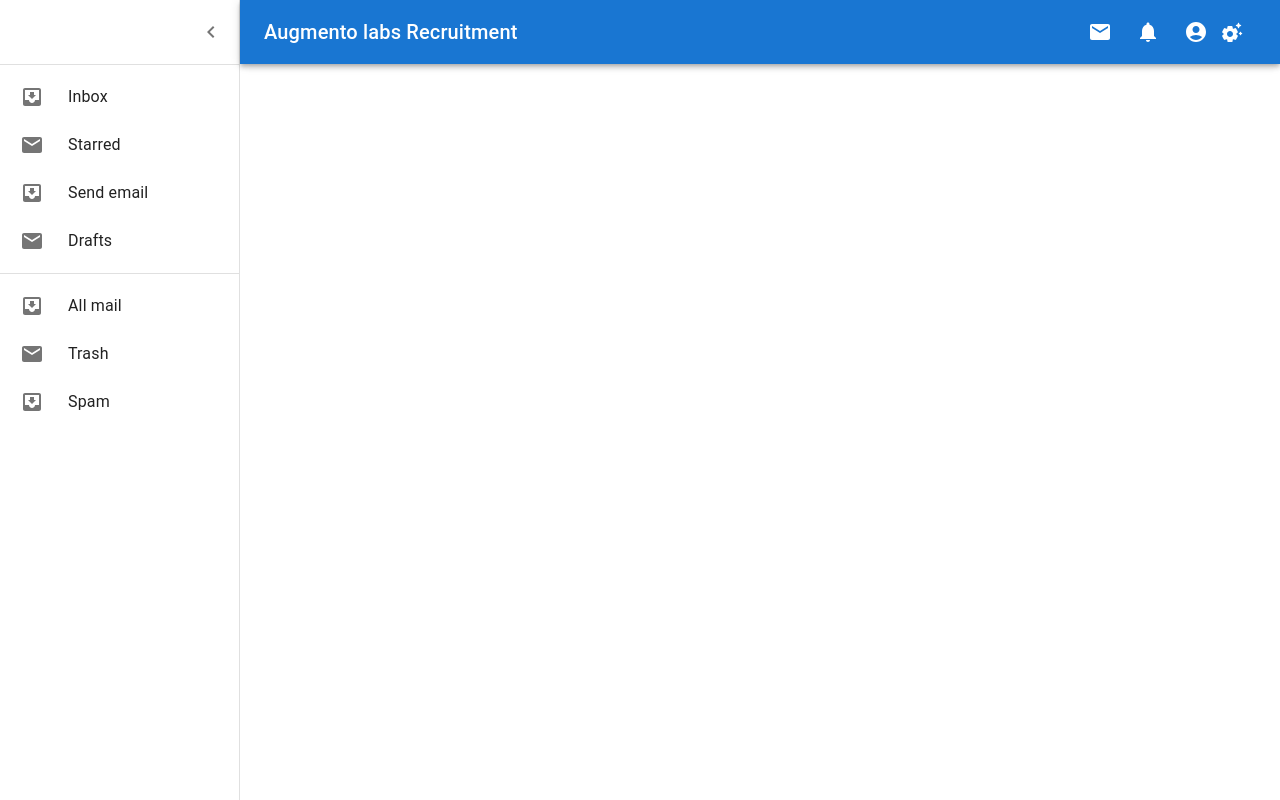
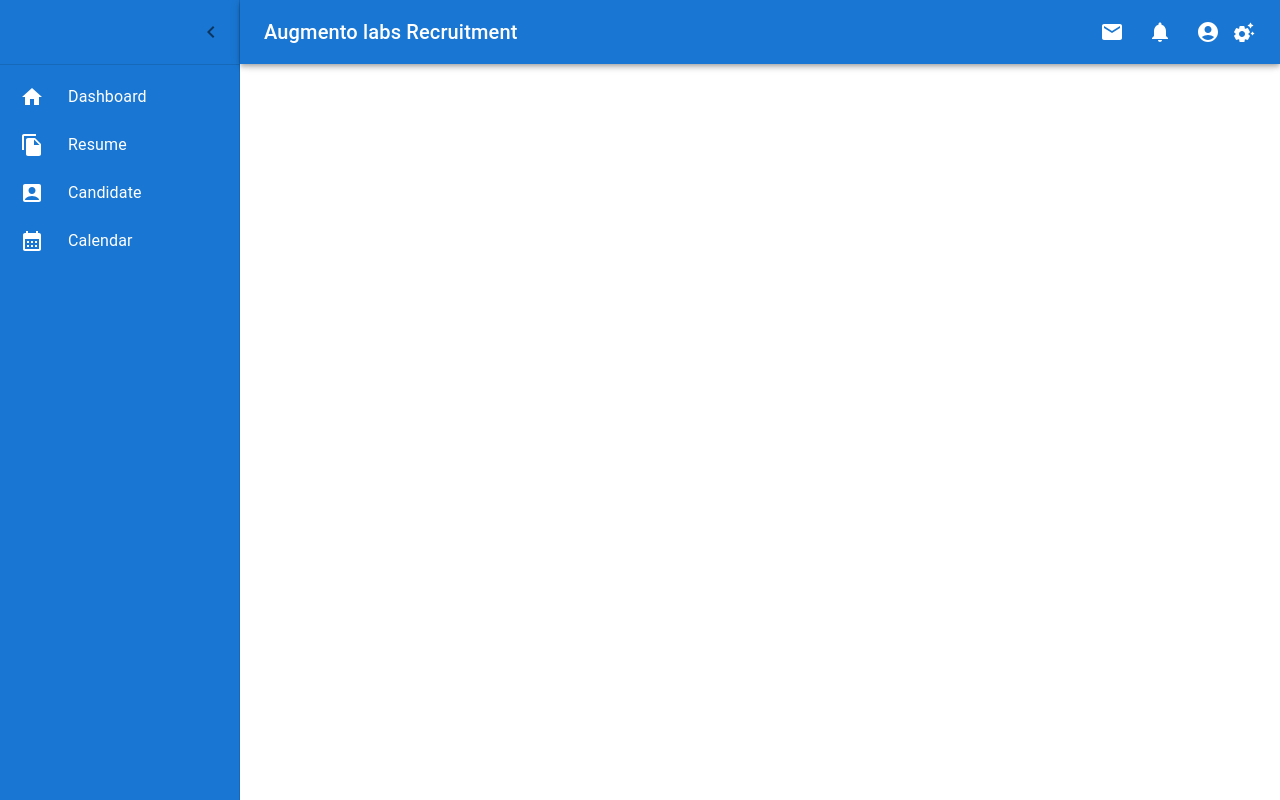
Before and after one commit to AugmenoLabs/Recruitment-Management-System-UI, a React (Create React App) app in the folder recruitment-mgmt-ui/: page / in a window 1280 px wide. Both pictures are taken after a click on the button 32 px from the left and 32 px from the top of the page. Built offline with nearby package versions, Linux system fonts and the light colour scheme.

Commit message:
rms navbar

```diff
--- a/recruitment-mgmt-ui/src/App.tsx
+++ b/recruitment-mgmt-ui/src/App.tsx
@@ -1,45 +1,23 @@
 import React from 'react';
-import { BrowserRouter, Route, Routes } from 'react-router-dom';
+
 // import { Route, Switch } from 'react-router-dom';
 import './App.css';
-import MiniDrawer from './components/Navbar/drawer.component';
-import Navbar from './components/Navbar/navbar.component';
-// import { BrowserRouter, Route } from 'react-router-dom'
-// import Counter from './components/Counter/Counter';
-// import { useAppDispatch, useAppSelector } from './redux/hooks';
-// import { counterActions } from './redux/counter/slice';
-import Dashboard from './pages/Dashboard/dashboard.component';
+import JobCards from './components/Dashboard/JobCard';
+import MiniDrawer from './components/Navbar/Drawer.component';
+
+
+
 const App:React.FunctionComponent= ()=> {
-  // const dispatch = useAppDispatch();
 
-  // const { value } = useAppSelector((state) => state.counter);
 
-  // const increment = (): void => {
-  //   dispatch(counterActions.increment());
-  // };
-
-  // const decrement = (): void => {
-  //   dispatch(counterActions.decrement());
-  // };
-
-  // const incrementAsync = (): void => {
-  //   dispatch(counterActions.incrementAsync());
-  // };
-
-  // const decrementAsync = (): void => {
-  //   dispatch(counterActions.decrementAsync());
-  // };
 
   return (
 
     <div className="App">
 
        <MiniDrawer/>
-    <BrowserRouter>
-       <Routes>
-      <Route path='/' element={<Dashboard/>} />
-      </Routes>
-    </BrowserRouter>
+       {/* <JobCards/> */}
+
     </div>
   );
 }
--- /dev/null
+++ b/recruitment-mgmt-ui/src/components/Dashboard/JobCard.tsx
@@ -0,0 +1,55 @@
+import React from 'react';
+import Card from '@mui/material/Card';
+import CardContent from '@mui/material/CardContent';
+import Typography from '@mui/material/Typography';
+import {Grid, CardHeader, CardActions, Button } from '@mui/material'
+
+import JobOpenings from './JobOpening';
+
+// const useStyles=makeStyles(theme=>({
+//     root:{
+//         flexGrow:1,
+//     }
+// }))
+const Data=[{
+    jobtitle:'Frontend',openings:3,
+},{
+    jobtitle:'Frontend',openings:3,
+},]
+const JobCards = ()=>{
+
+    return (
+        <>
+        <Grid style={{marginTop:'-2rem',marginLeft:'5rem'}}>
+        <JobOpenings/>
+        </Grid>
+      <Grid container
+      spacing={2}
+       direction='row'
+       justifyContent='flex-start'
+       alignItems='flex-start'
+       style={{marginTop:'2rem',marginLeft:'4rem'}} >
+
+    {Data.map((elem:any)=>(
+      <Card sx={{ width: '300px',marginLeft:'2rem' }}>
+      <CardHeader
+
+        height="100"
+        sx={{ width: 100}}
+
+        title={`${elem.jobtitle}`}
+      />
+      <CardContent>
+       <Typography>Banglore</Typography>
+      </CardContent>
+      <CardActions>
+        <Button size="small">Apply</Button>
+
+      </CardActions>
+    </Card>
+     )  )}
+    </Grid>
+    </>
+  );
+}
+export default JobCards;
--- a/recruitment-mgmt-ui/src/components/Navbar/drawer.component.tsx
+++ b/recruitment-mgmt-ui/src/components/Navbar/drawer.component.tsx
@@ -16,12 +16,15 @@
 import ListItemButton from '@mui/material/ListItemButton';
 import ListItemIcon from '@mui/material/ListItemIcon';
 import ListItemText from '@mui/material/ListItemText';
-import InboxIcon from '@mui/icons-material/MoveToInbox';
 import MailIcon from '@mui/icons-material/Mail';
 import AccountCircle from '@mui/icons-material/AccountCircle';
 import NotificationsIcon from '@mui/icons-material/Notifications';
 import SettingsSuggestRoundedIcon from '@mui/icons-material/SettingsSuggestRounded';
+import AccountBoxIcon from '@mui/icons-material/AccountBox';
+import HomeIcon from '@mui/icons-material/Home';
 import MoreIcon from '@mui/icons-material/MoreVert';
+import CalendarMonthIcon from '@mui/icons-material/CalendarMonth';
+import FileCopyIcon from "@mui/icons-material/FileCopy";
 const drawerWidth = 240;
 
 const openedMixin = (theme: Theme): CSSObject => ({
@@ -122,7 +125,12 @@
   const handleDrawerClose = () => {
     setOpen(false);
   };
-
+  const hrlinks = [
+    { title: "Dashboard", path: "/Dashboard", icon: <HomeIcon /> },
+    { title: "Resume", path: "/resumedata", icon: <FileCopyIcon /> },
+    { title: "Candidate", path: "/resume", icon: <AccountBoxIcon /> },
+    { title: "Calendar", path: "/calendar", icon: <CalendarMonthIcon /> },
+  ];
   return (
     <Box sx={{ display: 'flex' }}>
       <CssBaseline />
@@ -173,8 +181,11 @@
 
             <IconButton
               size="large"
-              aria-label="show 17 new notifications"
               color="inherit"
+              edge="end"
+              aria-label="account of current user"
+              aria-controls={menuId}
+              aria-haspopup="true"
             >
 
                 <SettingsSuggestRoundedIcon />
@@ -196,7 +207,12 @@
 
         </Toolbar>
       </AppBar>
-      <Drawer variant="permanent" open={open}>
+      <Drawer variant="permanent" open={open} PaperProps={{
+        sx:{
+          backgroundColor:'#1976d2',color:'white'
+        }
+      }}>
+
         <DrawerHeader>
           <IconButton onClick={handleDrawerClose}>
             {theme.direction === 'rtl' ? <ChevronRightIcon /> : <ChevronLeftIcon />}
@@ -204,8 +220,10 @@
         </DrawerHeader>
         <Divider />
         <List>
-          {['Inbox', 'Starred', 'Send email', 'Drafts'].map((text, index) => (
-            <ListItem key={text} disablePadding sx={{ display: 'block' }}>
+          {hrlinks.map(({ title, path, icon }) => {
+            return(
+            <ListItem key={path}
+             disablePadding sx={{ display: 'block' }}>
               <ListItemButton
                 sx={{
                   minHeight: 48,
@@ -216,42 +234,19 @@
                 <ListItemIcon
                   sx={{
                     minWidth: 0,
+                    color:'white',
                     mr: open ? 3 : 'auto',
                     justifyContent: 'center',
                   }}
                 >
-                  {index % 2 === 0 ? <InboxIcon /> : <MailIcon />}
+                  {icon}
                 </ListItemIcon>
-                <ListItemText primary={text} sx={{ opacity: open ? 1 : 0 }} />
+                <ListItemText primary={title} sx={{ opacity: open ? 1 : 0 }} />
               </ListItemButton>
             </ListItem>
-          ))}
+          )})}
         </List>
-        <Divider />
-        <List>
-          {['All mail', 'Trash', 'Spam'].map((text, index) => (
-            <ListItem key={text} disablePadding sx={{ display: 'block' }}>
-              <ListItemButton
-                sx={{
-                  minHeight: 48,
-                  justifyContent: open ? 'initial' : 'center',
-                  px: 2.5,
-                }}
-              >
-                <ListItemIcon
-                  sx={{
-                    minWidth: 0,
-                    mr: open ? 3 : 'auto',
-                    justifyContent: 'center',
-                  }}
-                >
-                  {index % 2 === 0 ? <InboxIcon /> : <MailIcon />}
-                </ListItemIcon>
-                <ListItemText primary={text} sx={{ opacity: open ? 1 : 0 }} />
-              </ListItemButton>
-            </ListItem>
-          ))}
-        </List>
+
       </Drawer>
       <Box component="main" sx={{ flexGrow: 1, p: 3 }}>
         <DrawerHeader />
--- a/recruitment-mgmt-ui/src/components/Navbar/navbar.component.tsx
+++ b/recruitment-mgmt-ui/src/components/Navbar/navbar.component.tsx
@@ -52,7 +52,7 @@
 import NotificationsIcon from '@mui/icons-material/Notifications';
 import SettingsSuggestRoundedIcon from '@mui/icons-material/SettingsSuggestRounded';
 import MoreIcon from '@mui/icons-material/MoreVert';
-import MiniDrawer from './drawer.component';
+import MiniDrawer from './Drawer.component';
 
 // const Search = styled('div')(({ theme }) => ({
 //   position: 'relative',
--- a/recruitment-mgmt-ui/tsconfig.json
+++ b/recruitment-mgmt-ui/tsconfig.json
@@ -12,13 +12,13 @@
     "allowSyntheticDefaultImports": true,
     "strict": true,
     "forceConsistentCasingInFileNames": true,
+    "noFallthroughCasesInSwitch": true,
     "module": "esnext",
     "moduleResolution": "node",
     "resolveJsonModule": true,
     "isolatedModules": true,
     "noEmit": true,
-    "jsx": "react-jsx",
-    "noFallthroughCasesInSwitch": true
+    "jsx": "react-jsx"
   },
   "include": [
     "src"
```
Also changed, not shown: recruitment-mgmt-ui/src/components/Dashboard/JobOpening.tsx (added, +12 -0 lines), 1 other file (tests, documents, lock files or other folders).
